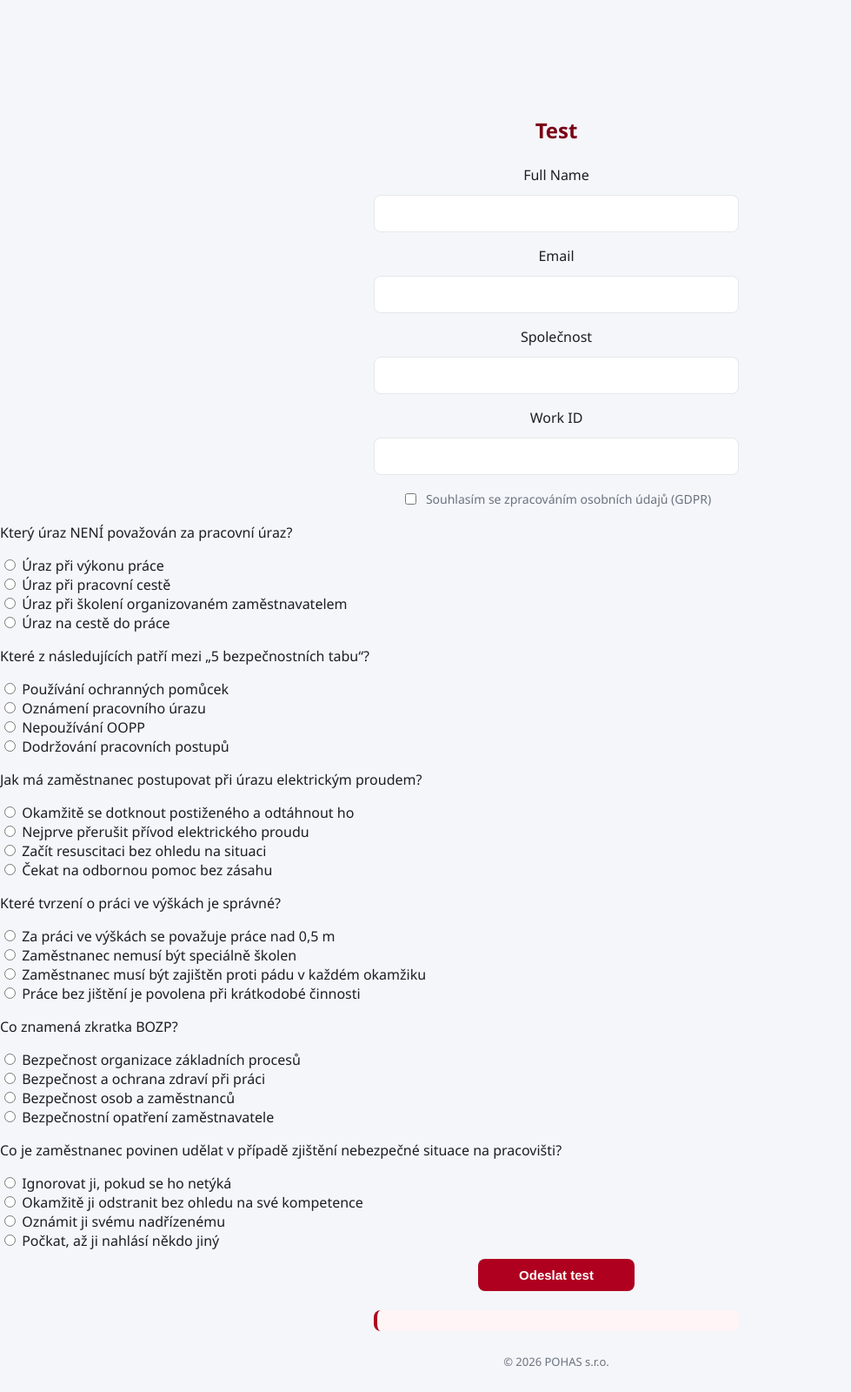
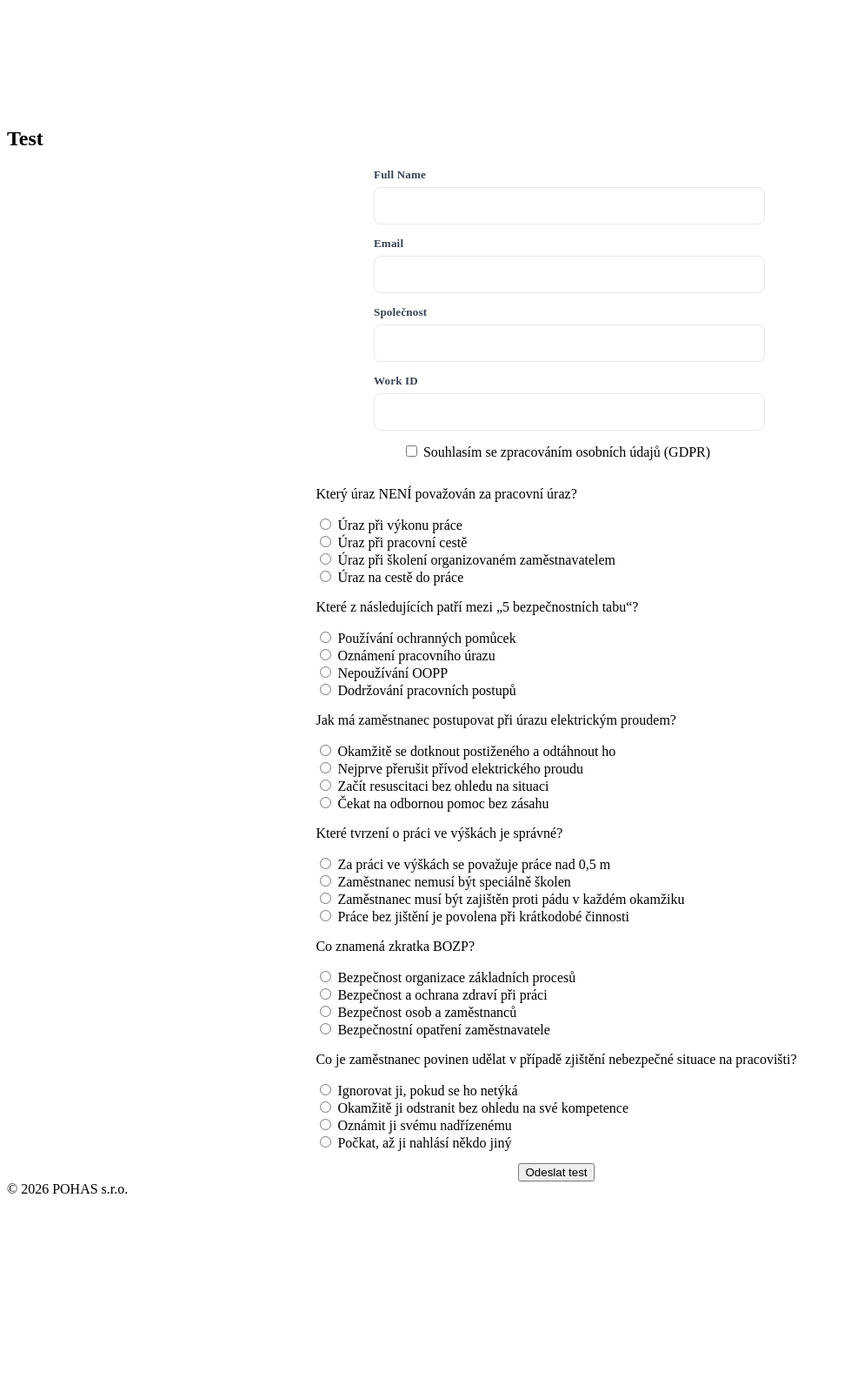
Before and after one commit to HiLoCookie/BOZP, a website: page index.html in a window 1280 px wide. Shown: the part 758-2358 px from the top of the page at 87% size, without its empty margins (0-979 px from the left). After the commit the page ends 2142 px from the top, so only its background shows below. Drawn offline with Linux system fonts and the light colour scheme.

Commit message:
Update style.css

```diff
--- a/style.css
+++ b/style.css
@@ -1,163 +1,39 @@
-:root {
-  --primary: #b00020;
-  --primary-dark: #7a0015;
-  --bg: #f4f6f9;
-  --text: #1b1f24;
-  --muted: #6b7280;
-  --card: #ffffff;
-  --border: #e5e7eb;
-}
-
-/* RESET */
-* {
-  box-sizing: border-box;
-}
-
-body {
-  font-family: "Segoe UI", system-ui, Arial, sans-serif;
-  background: var(--bg);
-  margin: 0;
-  color: var(--text);
-}
-
-/* HEADER (enterprise centered) */
-header {
-  background: linear-gradient(135deg, var(--primary), var(--primary-dark));
-  color: white;
-  padding: 26px 16px;
-  text-align: center;
-  box-shadow: 0 4px 14px rgba(0,0,0,0.15);
-}
-
-header h1 {
-  margin: 0;
-  font-size: 1.8rem;
-  font-weight: 700;
-  letter-spacing: 0.5px;
-}
-
-/* PAGE WRAPPER (adds breathing space from edges) */
-.container {
-  max-width: 1100px;
-  margin: 40px auto;
-  padding: 0 20px;
-}
-
-/* CARD */
-.card {
-  background: var(--card);
-  max-width: 700px;
-  margin: 0 auto;
-  padding: 32px;
-  border-radius: 14px;
-  border: 1px solid var(--border);
-  box-shadow: 0 12px 35px rgba(0,0,0,0.08);
-}
-
-/* TITLE */
-h2 {
-  text-align: center;
-  margin-top: 0;
-  font-size: 1.5rem;
-  color: var(--primary-dark);
-  margin-bottom: 24px;
-}
-
-/* FORM CENTER LAYOUT */
-.form-group {
+.form {
   display: flex;
   flex-direction: column;
   align-items: center;
-  gap: 12px;
-  margin-bottom: 16px;
+  gap: 14px;
 }
 
+/* každý blok = label + input pod sebou */
+.form-group {
+  width: 100%;
+  max-width: 420px;
+  display: flex;
+  flex-direction: column;
+  gap: 6px;
+}
+
+/* label */
+.form-group label {
+  font-size: 13px;
+  font-weight: 600;
+  color: #374151;
+  letter-spacing: 0.2px;
+}
+
+/* input */
 .form-group input {
   width: 100%;
-  max-width: 420px;
   padding: 12px 14px;
-  border: 1px solid var(--border);
+  border: 1px solid #e5e7eb;
   border-radius: 8px;
   font-size: 15px;
   transition: 0.2s ease;
-  background: #fff;
 }
 
 .form-group input:focus {
   outline: none;
-  border-color: var(--primary);
+  border-color: #b00020;
   box-shadow: 0 0 0 3px rgba(176, 0, 32, 0.15);
 }
-
-/* GDPR */
-.gdpr {
-  display: flex;
-  justify-content: center;
-  align-items: center;
-  gap: 8px;
-  margin: 18px 0;
-  font-size: 14px;
-  color: var(--muted);
-}
-
-/* BUTTON CENTER + SMALLER */
-button {
-  display: block;
-  margin: 10px auto 0;
-  background: var(--primary);
-  color: white;
-  border: none;
-  padding: 10px 22px;
-  width: auto;
-  min-width: 180px;
-  cursor: pointer;
-  border-radius: 8px;
-  font-size: 15px;
-  font-weight: 600;
-  transition: 0.2s ease;
-}
-
-button:hover {
-  background: var(--primary-dark);
-  transform: translateY(-1px);
-}
-
-/* RESULT */
-#result {
-  margin-top: 22px;
-  text-align: center;
-  font-size: 16px;
-  font-weight: 600;
-  color: var(--primary-dark);
-  padding: 12px;
-  border-left: 4px solid var(--primary);
-  background: #fff5f6;
-  border-radius: 8px;
-  max-width: 420px;
-  margin-left: auto;
-  margin-right: auto;
-}
-
-/* FOOTER */
-footer {
-  text-align: center;
-  padding: 26px;
-  color: var(--muted);
-  font-size: 13px;
-}
-
-/* RESPONSIVE */
-@media (max-width: 768px) {
-  .card {
-    padding: 20px;
-    margin: 20px auto;
-  }
-
-  header h1 {
-    font-size: 1.4rem;
-  }
-
-  .form-group input {
-    max-width: 100%;
-  }
-}
```
